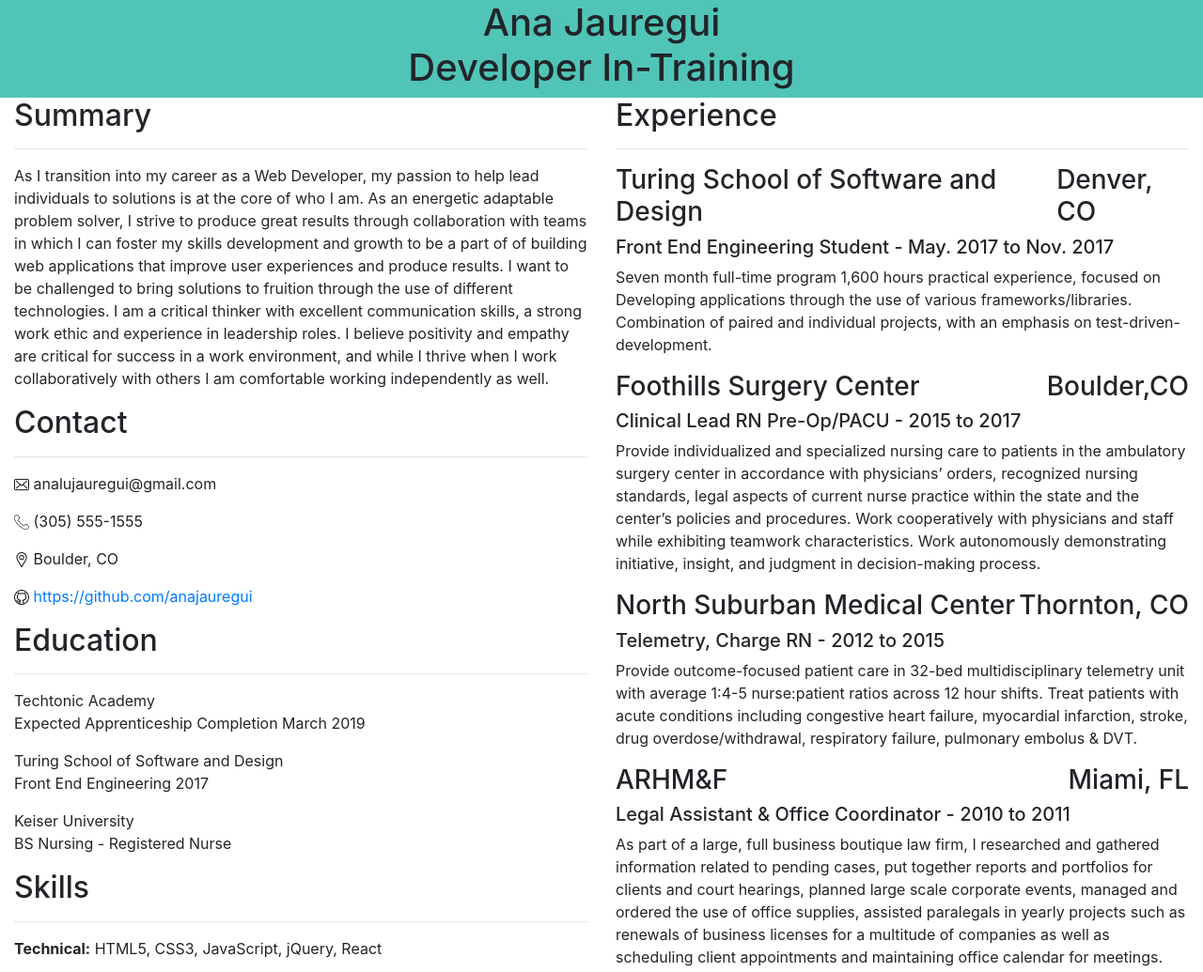
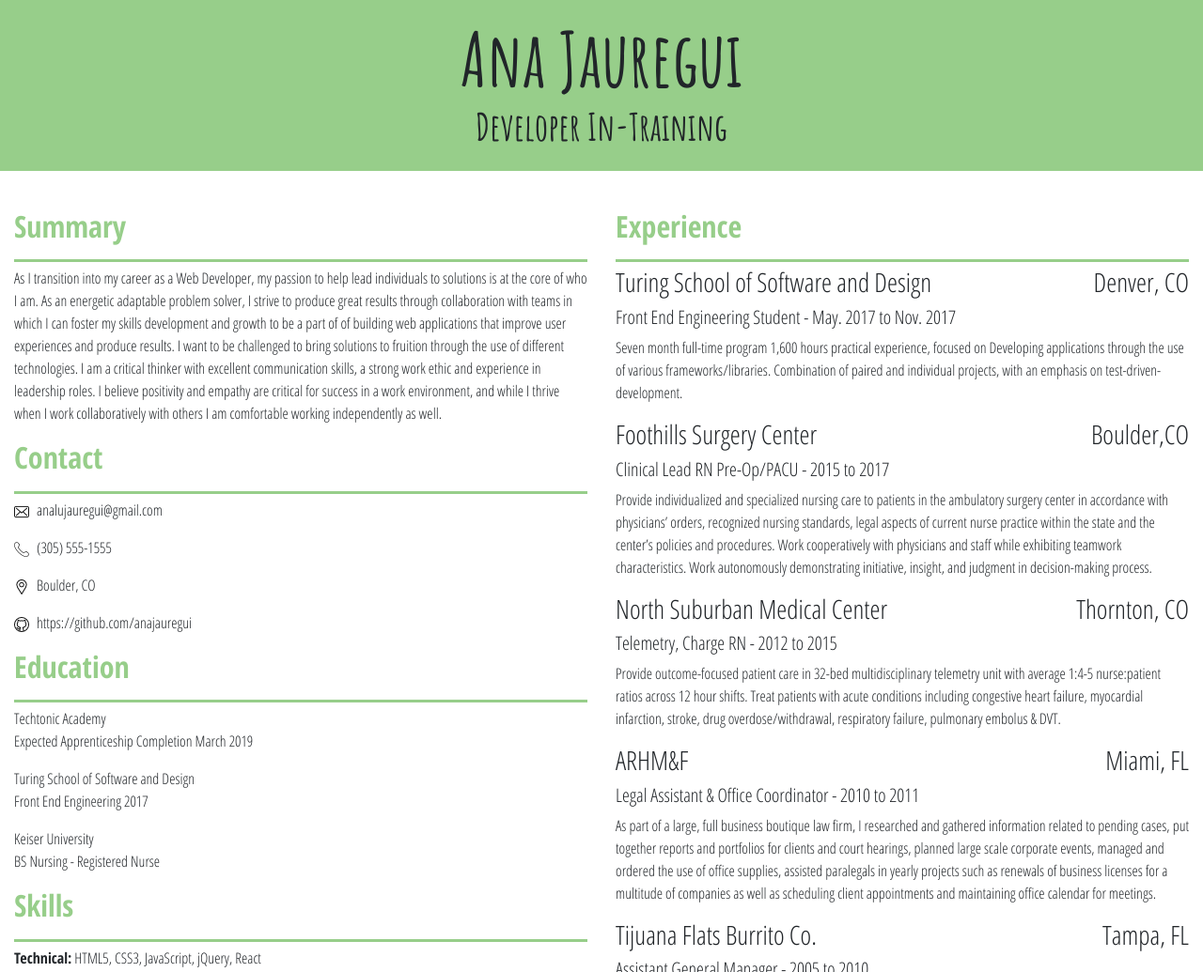
Before and after one commit to ajaureguiTechtonic/Resume2.0-Bootstrap, a plain HTML site: page index.html in a window 1280 px wide. Shown: the top 1035 px of the page at 94% size. Drawn offline with nearby package versions, Linux system fonts and the light colour scheme.

Commit message:
font and spacing changes

```diff
--- a/css/styles.css
+++ b/css/styles.css
@@ -1,5 +1,33 @@
-header {
-  background-color: #50c5b7;
+body {
+  font-family: 'Open Sans Condensed', sans-serif;
+}
+
+h2 {
+  color: #97ce8a;
+  font-weight: bold;
+}
+
+.main-info {
+  background-color: #97ce8a;
+  font-family:'Amatic SC', cursive;
+  padding: 15px;
+}
+
+.right-col,
+.left-col {
+  margin-top: 40px;
+}
+
+.name {
+  font-size: 2em;
+}
+
+hr {
+  background-color: #97ce8a;
+  border: none;
+  height: 3px;
+  margin-bottom: 5px;
+  width: 100%;
 }
 
 .contact p,
@@ -7,6 +35,15 @@ header {
   display: inline-block;
 }
 
+img {
+  padding-right: 5px;
+}
+
+a {
+  text-decoration: none;
+  color: inherit;
+}
+
 .previous-employment {
   display: flex;
   justify-content: space-between;
--- a/index.html
+++ b/index.html
@@ -5,6 +5,8 @@
     <meta name="viewport" content="width=device-width, initial-scale=1, shrink-to-fit=no">
     <title>Ana Jauregui Resume</title>
     <link rel="stylesheet" href="https://stackpath.bootstrapcdn.com/bootstrap/4.1.3/css/bootstrap.min.css" integrity="sha384-MCw98/SFnGE8fJT3GXwEOngsV7Zt27NXFoaoApmYm81iuXoPkFOJwJ8ERdknLPMO" crossorigin="anonymous">
+    <link href="https://fonts.googleapis.com/css?family=Open+Sans+Condensed:300,700" rel="stylesheet">
+    <link href="https://fonts.googleapis.com/css?family=Amatic+SC:700" rel="stylesheet">
     <link rel="stylesheet" href="css/styles.css" type="text/css">
   </head>
   <body class="container-fluid">
```
